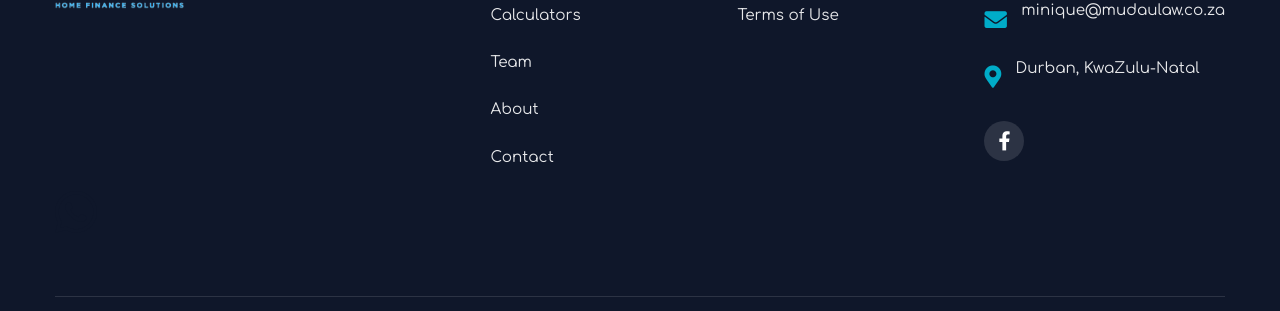
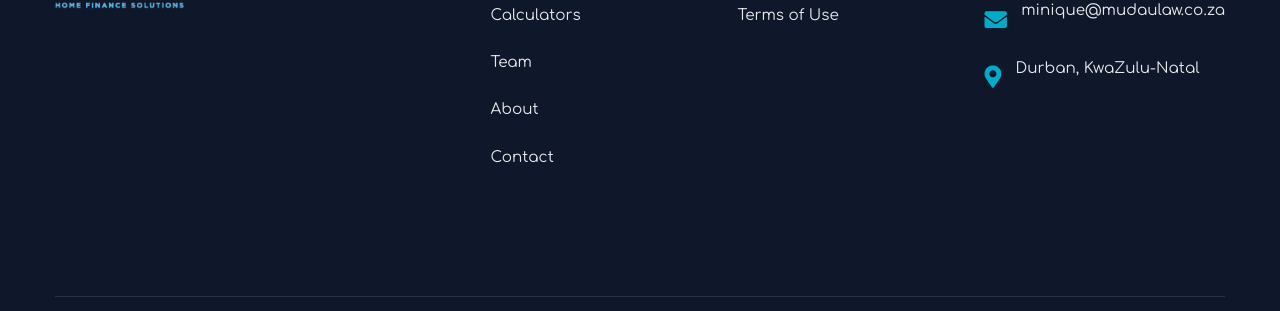
Before and after one commit to Intellify-Cloud/evovmho, a Jekyll site: the page built from index.md, in a window 1280 px wide and 900 px high, scrolled down 2201 px. Shown: the part 485-796 px from the top of the window. Built offline with Jekyll 4.4.1, drawn with Linux system fonts in a browser that asks for light colours.

Commit message:
0226.2129

```diff
--- a/_assets/layout/_hero.scss
+++ b/_assets/layout/_hero.scss
@@ -140,7 +140,7 @@ header.masthead {
 // Extra-large screens
 @media (min-width: 1400px) {
   header.masthead {
-    height: 75vh;
+    height: 80vh;
   }
 
   .intro-heading {
--- a/_data/sitetext.yml
+++ b/_data/sitetext.yml
@@ -305,8 +305,8 @@ footer:
   social:
     #- url: https://twitter.com/Angela_macey
     #  icon: "fab fa-twitter"
-    - url: https://www.facebook.com/share/1C9Dt4PnqU/
-      icon: "fab fa-facebook-f"
+    #- url: https://www.facebook.com/share/1C9Dt4PnqU/
+    #  icon: "fab fa-facebook-f"
     #- url: https://za.linkedin.com/in/Angela-macey-homeloans
     #  icon: "fab fa-linkedin-in"
     - url: https://api.whatsapp.com/send?phone=27814063958
--- a/_includes/footer.html
+++ b/_includes/footer.html
@@ -62,7 +62,7 @@
         </div>
 
         <div class="social-icons">
-          <a href="https://www.facebook.com/share/1C9Dt4PnqU/"><i class="fab fa-facebook-f"></i></a>
+          <!-- <a href="https://www.facebook.com/share/1C9Dt4PnqU/"><i class="fab fa-facebook-f"></i></a> -->
           <!-- <a href="#"><i class="fab fa-linkedin-in"></i></a> -->
           <!-- <a href="#"><i class="fab fa-instagram"></i></a> -->
           <!-- <a href="#"><i class="fab fa-twitter"></i></a> -->
```
